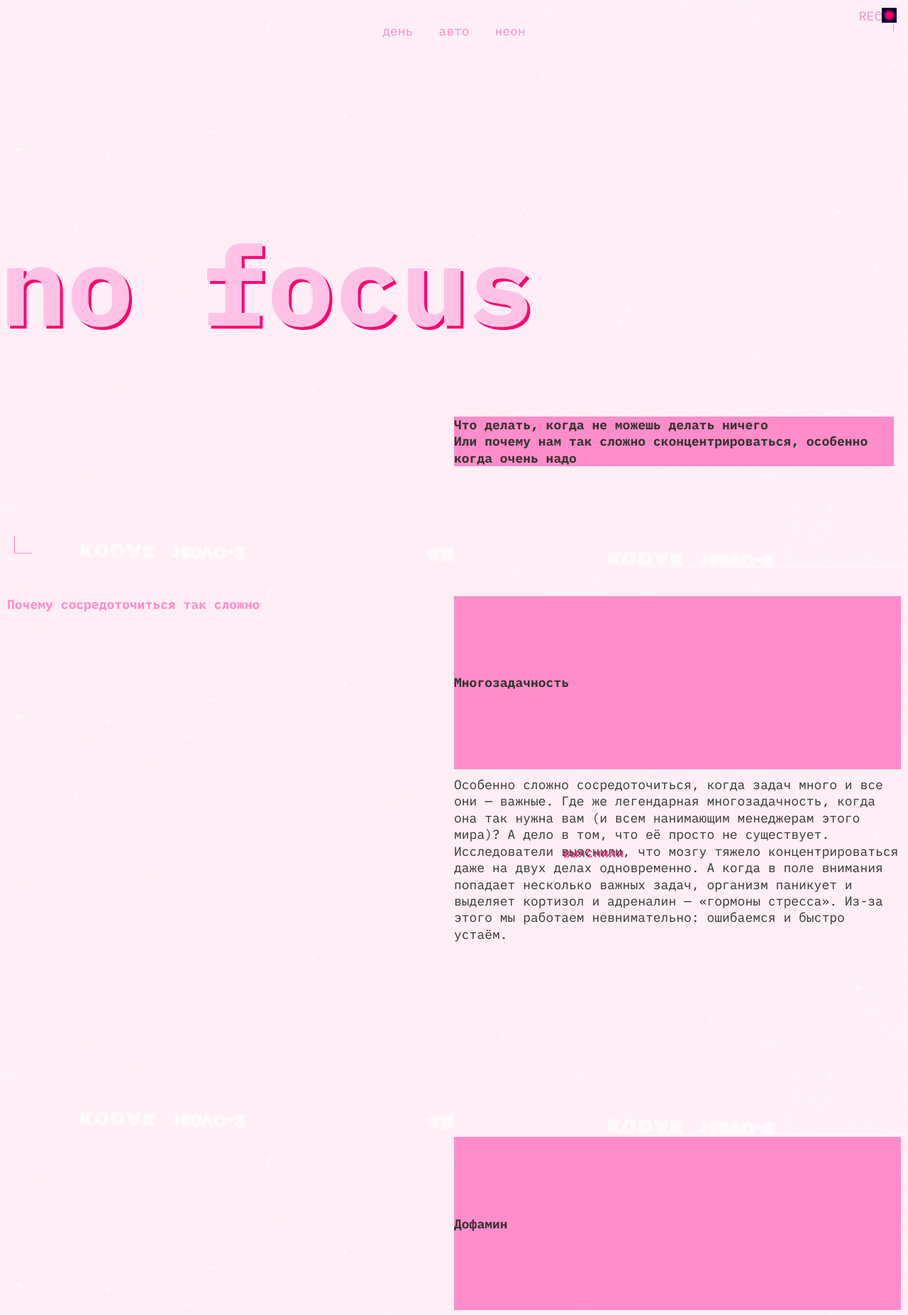
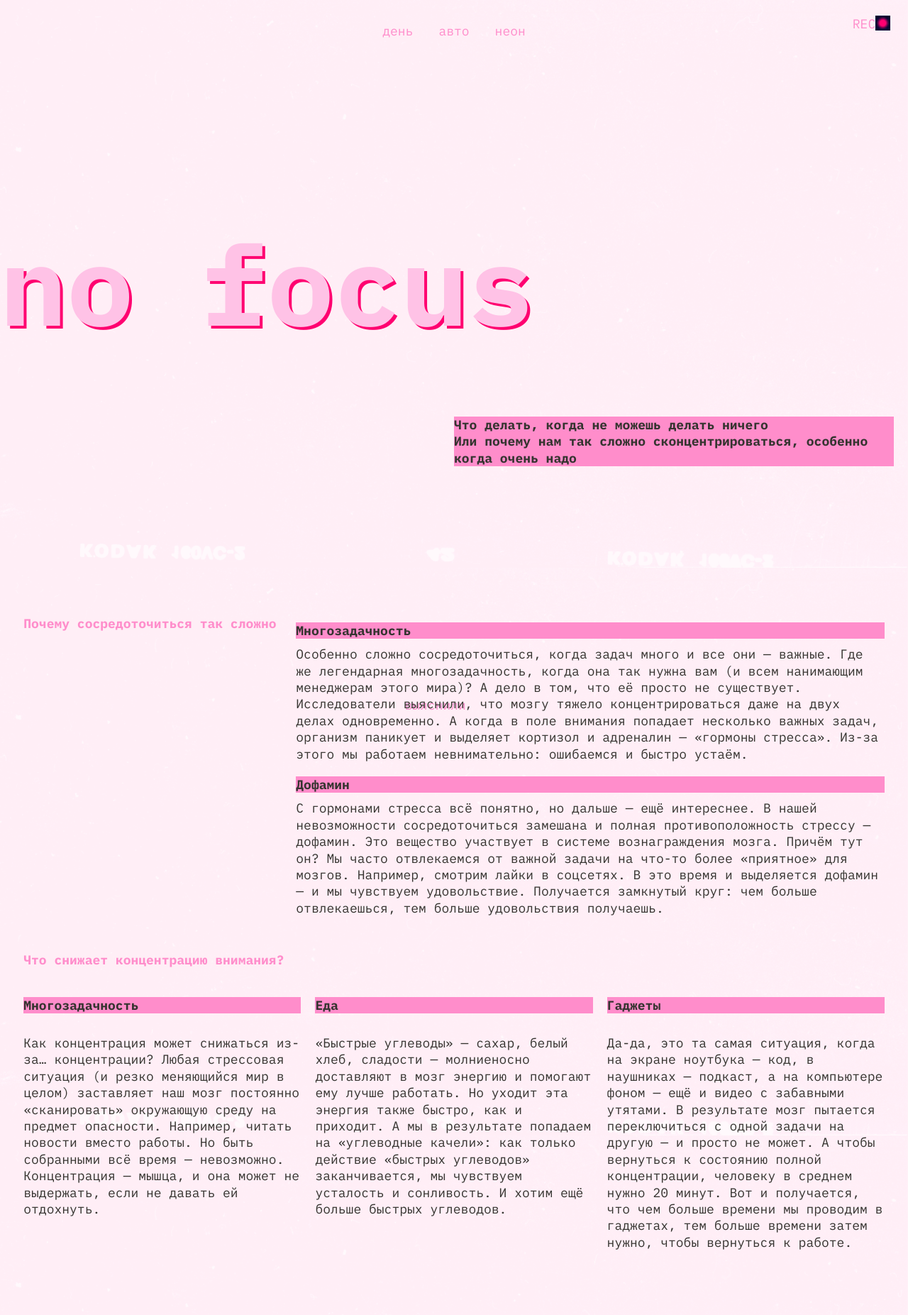
Before and after one commit to IliaKani/no-focus, a plain HTML site: page index.html in a window 1280 px wide. Shown: the top 1853 px of the page at 71% size. Drawn offline with Linux system fonts and the light colour scheme.

Commit message:
fix auto light

```diff
--- a/index.html
+++ b/index.html
@@ -55,7 +55,7 @@
     <main class="main">
       <article class="article first-article">
         <h2 class="main-points">Почему сосредоточиться так сложно</h2>
-        <h3 class="accent-text title-decor title-margin">Многозадачность</h3>
+        <h3 class="accent-text title-decor title-margin header-multitask">Многозадачность</h3>
         <p class="card first-card">
         Особенно сложно сосредоточиться, когда задач много и все они — важные. Где же легендарная многозадачность, когда она так нужна вам (и всем нанимающим менеджерам этого мира)? А дело в том, что её просто не существует. Исследователи <a class="link link-style" href="https://dana.org/article/multicosts-of-multitasking/">выяснили</a>, что мозгу тяжело концентрироваться даже на двух делах одновременно. А когда в поле внимания попадает несколько важных задач, организм паникует и выделяет кортизол и адреналин — «гормоны стресса». Из-за этого мы работаем невнимательно: ошибаемся и быстро устаём.
         </p>
@@ -66,16 +66,16 @@
       </article>
       <article class="article second-article">
         <h2 class="main-points">Что снижает концентрацию внимания?</h2>
-        <h3 class="accent-text title-decor title-margin">Многозадачность</h3>
-        <p class="card">
+        <h3 class="accent-text multitask title-decor title-margin">Многозадачность</h3>
+        <p class="card-multitask card">
           Как концентрация может снижаться из-за… концентрации? Любая стрессовая ситуация (и резко меняющийся мир в целом) заставляет наш мозг постоянно «сканировать» окружающую среду на предмет опасности. Например, читать новости вместо работы. Но быть собранными всё время — невозможно. Концентрация — мышца, и она может не выдержать, если не давать ей отдохнуть.
         </p>
-        <h3 class="accent-text title-decor title-margin">Еда</h3>
-        <p class="card">
+        <h3 class="accent-text eat title-decor title-margin">Еда</h3>
+        <p class="card-eat card">
           «Быстрые углеводы» — сахар, белый хлеб, сладости — молниеносно доставляют в мозг энергию и помогают ему лучше работать. Но уходит эта энергия также быстро, как и приходит. А мы в результате попадаем на «углеводные качели»: как только действие «быстрых углеводов» заканчивается, мы чувствуем усталость и сонливость. И хотим ещё больше быстрых углеводов.
         </p>
-        <h3 class="accent-text title-decor title-margin">Гаджеты</h3>
-        <p class="card">
+        <h3 class="accent-text devices title-decor title-margin">Гаджеты</h3>
+        <p class="card-devices card">
           Да-да, это та самая ситуация, когда на экране ноутбука — код, в наушниках — подкаст, а на компьютере фоном — ещё и видео с забавными утятами. В результате мозг пытается переключиться с одной задачи на другую — и просто не может. А чтобы вернуться к состоянию полной концентрации, человеку в среднем нужно 20 минут. Вот и получается, что чем больше времени мы проводим в гаджетах, тем больше времени затем нужно, чтобы вернуться к работе.
         </p>
       </article>
--- a/styles/light.css
+++ b/styles/light.css
@@ -37,14 +37,25 @@
   --main-line-height: 130%;
   --line-heiht: normal;
   --header-text-line-height: 82.5%;
-
+  --border-color-light: #353430;
   /* сохраните этот селектор в приведённом виде.
     Так стили написанные ниже будут иметь больший вес,
     чем стили в медиазапросе предпочтений пользователя
   */
 }
 
+.page.theme_light .rec {
+  visibility: hidden;
+}
 
+.page.theme_light .decorated-zone::after,
+.page.theme_light .decorated-zone::before {
+  border-color: var(--border-color-light);
+}
+
+.link-style {
+  text-shadow: 2px 2px var(--accent-color);
+}
 
 /* Остальные стили */
 
@@ -65,9 +76,23 @@
   --main-line-height: 130%;
   --line-heiht: normal;
   --header-text-line-height: 82.5%;
-      /* Дублируем переменные светлой темы */
+  --border-color-light: #353430;
+  }
+
+  .page.theme_auto .rec {
+    visibility: hidden;
+   }
+
+  .page.theme_auto .decorated-zone::before,
+  .page.theme_auto .decorated-zone::after {
+      border-color: var(--border-color-light);
   }
 
 }
 
+
+
+
+
+
 /* Остальные стили */
--- a/styles/style.css
+++ b/styles/style.css
@@ -56,8 +56,8 @@
   height: 25px;
   bottom: 10px;
   left: 10px;
-  border-inline-start: 1px solid var(--accent-color);
-  border-block-end: 1px solid var(--accent-color);
+  border-inline-start: 1px solid var(--border-color-dark);
+  border-block-end: 1px solid var(--border-color-dark);
 }
 
 .decorated-zone::before {
@@ -67,8 +67,8 @@
   height: 25px;
   top: 10px;
   right: 10px;
-  border-block-start: 1px solid var(--accent-color);
-  border-inline-end: 1px solid var(--accent-color);
+  border-block-start: 1px solid var(--border-color-dark);
+  border-inline-end: 1px solid var(--border-color-dark);
 }
 
 .header__theme-menu {
@@ -82,18 +82,6 @@
   flex-direction: column;
   justify-content: space-between;
   gap: 10px;
-}
-/*Медиа-запросы для блока меню в хэдере*/
-@media (width >= 1024px) {
-  .header__theme-menu {
-    justify-self: center;
-    align-self: start;
-    margin-top: 10px;
-  }
-
-  .header__theme-menu-list {
-    flex-direction: row;
-  }
 }
 
 .header__theme-menu-item {
@@ -148,6 +136,7 @@
 .title-decor {
   display: flex;
   align-items: center;
+  align-self: end;
   background-color: var(--accent-color);
 }
 
@@ -213,8 +202,8 @@
     height: 25px;
     bottom: 20px;
     left: 20px;
-    border-inline-start: 1px solid var(--accent-color);
-    border-block-end: 1px solid var(--accent-color);
+    border-inline-start: 1px solid var(--border-color-dark);
+    border-block-end: 1px solid var(--border-color-dark);
   }
 
   .decorated-zone::before {
@@ -224,8 +213,8 @@
     height: 25px;
     top: 20px;
     right: 20px;
-    border-block-start: 1px solid var(--accent-color);
-    border-inline-end: 1px solid var(--accent-color);
+    border-block-start: 1px solid var(--border-color-dark);
+    border-inline-end: 1px solid var(--border-color-dark);
   }
 }
 
@@ -233,18 +222,26 @@
   .header {
     min-height: 768px;
     height: 100vh;
-    /* display: grid; */
-    /* grid-template-rows: 1fr min-content 1fr;
-    padding: 20px;
-    position: relative; */ */
   }
 
   .header__theme-menu {
     justify-self: center;
     align-self: start;
   }
+
+  .header__theme-menu {
+    justify-self: center;
+    align-self: start;
+    margin-top: 10px;
+  }
+
+  .header__theme-menu-list {
+    flex-direction: row;
+  }
+
 }
 
+/**/
 
 .main {
   padding: 40px 10px;
@@ -262,52 +259,126 @@
   margin-block-end: 20px;
 }
 
-/*Медиазапросы для карточек в main*/
+/*Медиазапросы для карточек в main - Уточнить размеры*/
 
 @media (min-width: 768px) {
+  .main {
+    padding: 5.21% 2.60%;
+    min-width: 100%;
+  }
+
+  .rec {
+    display: flex;
+    justify-content: center;
+    position: absolute;
+    z-index: 1;
+    top: 22px;
+    right: 35px;
+    width: 33px;
+}
+
+  .main-points {
+    /* max-width: 315px; */
+  }
+
   .first-article {
     display: grid;
-    grid-template-columns: 1fr 1fr;
-    grid-template-rows: 1fr 1fr 1fr 1fr;
+    grid-template-columns: 30% 1fr;
+    column-gap: 20px;
   }
 
-  .header-dophamine {  /*как оптимизировать, чтобы без отдельных названий классов? + перенос заголовка построчно*/
+  .header-dophamine {
     grid-column-start: 2;
-    grid-column-end: 3 ;
-    grid-row-start: 4 ;
-    grid-row-end: 5;
+    grid-column-end: 3;
   }
 
   .first-card {
     grid-column-start: 2;
-    grid-column-end: 3 ;
-    grid-row-start: 2 ;
-    grid-row-end: 3;
+    grid-column-end: 3;
   }
 
   .second-card {
-    grid-column-start: 2 ;
+    grid-column-start: 2;
     grid-column-end: 3;
-    grid-row-start: 5;
-    grid-row-end: 6;
   }
+
+  .third-article {
+    display: grid;
+    grid-template-columns: min-content 1fr;
+    column-gap: 20px;
+  }
+
+
+  .subtitle-text {
+    grid-column-start: 2;
+    grid-column-end: 3;
+  }
+
+  .card {
+    grid-column-start: 2;
+    grid-column-end: 3;
+  }
+
+  .card:last-child {
+    margin-bottom: 80px; /*ЗНАЧЕНИЯ ПЕРЕВЕСТИ В ПРОЦЕНТЫ? поправить нижний отступ у последнего параграфа*/
+  }
+
 
   @media (min-width: 1024px) {
     .second-article {
     display: grid;
     grid-template-columns: repeat(3, 1fr);
-    grid-template-rows: repeat(3, 1fr);
+    grid-template-rows: repeat(2, min-content);
+    row-gap: 20px;
+    column-gap: 20px;
+    margin-bottom: 80px;
     }
 
-    .second-article:first-child {
-    grid-column-start: 1;
-    grid-column-end: 2;
-    grid-row-start: 1;
-    grid-row-end: 2;
+    .second-article .multitask {
+      grid-column-start: 1;
+      grid-row-start: 2;
+      grid-row-end: 3;
     }
+
+    .second-article .eat {
+      grid-column-start: 2;
+      grid-row-start: 2;
+      grid-row-end: 3;
+    }
+
+    .second-article .devices {
+      grid-column-start: 3;
+      grid-row-start: 2;
+      grid-row-end: 3;
+    }
+
+    .second-article .card-multitask {
+      grid-column-start: 1;
+      grid-column-end: 2;
+      grid-row-start: 3;
+      grid-row-end: 4;
+    }
+
+    .second-article .card-eat {
+      grid-column-start: 2;
+      grid-column-end: 3;
+      grid-row-start: 3;
+      grid-row-end: 4;
+    }
+
+    .second-article .card-devices {
+      grid-column-start: 3;
+      grid-column-end: 4;
+      grid-row-start: 3;
+      grid-row-end: 4;
+    }
+
+
+
 
   }
 }
+/**/
 
 .title-margin {
   margin-block-end: 10px; /*ЗНАЧЕНИЯ ПЕРЕВЕСТИ В ПРОЦЕНТЫ?*/
@@ -369,23 +440,34 @@
 }
 
 .image {
-  max-width: 100%;
+  width: 100%;
+  object-fit: cover;
+  height: 100%;
 }
 
 /*Медиазапросы для блока с кртинками*/
 
-@media (min-width: 768px) {
+@media (width >= 768px) {
   .images-block {
     display: grid;
     grid-template-columns: repeat(3, 1fr);
-    grid-template-rows: repeat(3, 1fr);
+    /* grid-template-rows: repeat(4, minmax(192px, 1fr)); */
+    grid-template-rows: 192px 230px repeat(2, 1fr);
+    gap: 20px;
+    grid-auto-rows: 192px;
+  }
+
+  .image {
+    height: 100%;
   }
 
   .image-1 {
+    /*свернуть в одну строку grid area - последовательность!*/
     grid-row-start: 1;
     grid-row-end: 2;
     grid-column-start: 1;
     grid-column-end: 3;
+    /* max-height: 192px; */
   }
 
   .image-2 {
@@ -407,6 +489,8 @@
     grid-row-end: 3;
     grid-column-start: 2;
     grid-column-end: 3;
+    min-height: 230px;
+    min-width: 230px;
   }
 
   .image-5 {
```
Also changed, not shown: styles/dark.css (+33 -0 lines).
